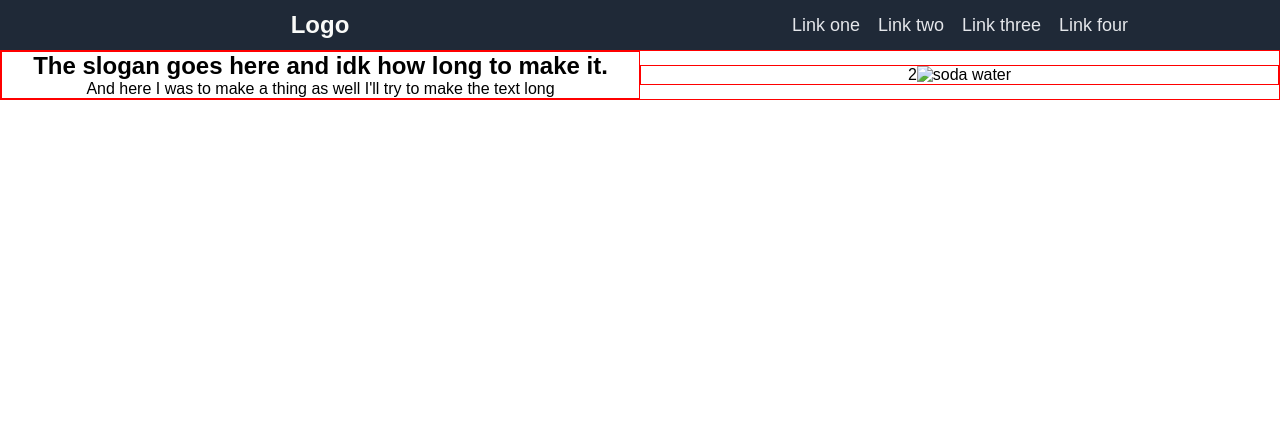
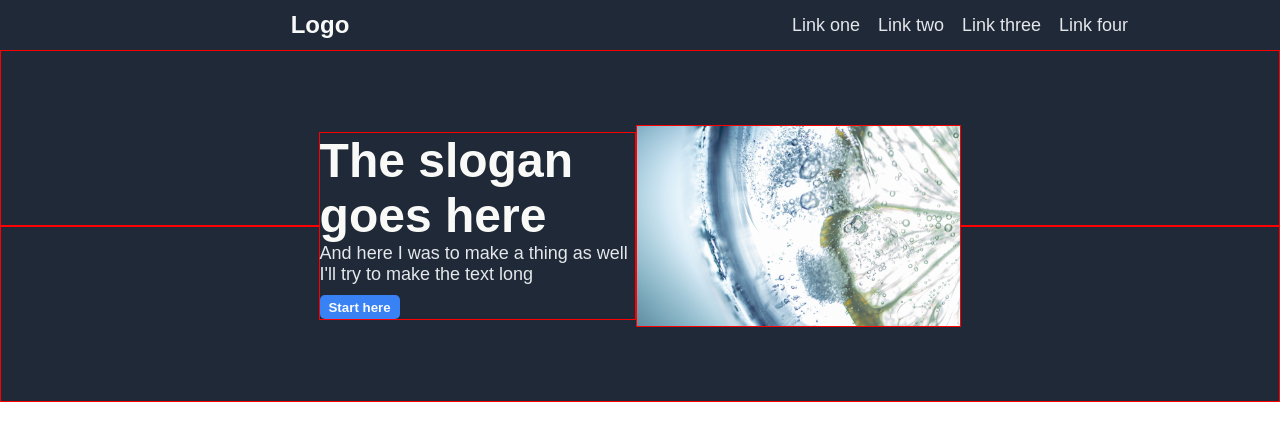
Before and after one commit to AngelicWars/landing-page, a plain HTML site: page index.html in a window 1280 px wide. Drawn offline with Linux system fonts and the light colour scheme.

Commit message:
added more to css and HTML

```diff
--- a/css/style.css
+++ b/css/style.css
@@ -62,16 +62,25 @@ nav {
     align-items: center;
     justify-content: center;
     width: auto;
+    height: 350px;
+    background-color: #1F2937;
     border: 1px solid red;
 }
 
 
 .hero div {
     display: flex;
-    flex: 1;
+    flex: 2;
     border: 1px solid red;
     justify-content: center;
     align-items: center;
+}
+
+.hero div:nth-of-type(2){
+
+}
+.hero div:nth-of-type(3) {
+
 }
 
 .hero-text {
@@ -81,8 +90,50 @@ nav {
     border: 1px solid red;
     justify-content: center;
     align-items: center;
+
+
 }
 
-.hero-text {
+.hero-text h2,
+.hero-text p,
+.hero-text button{
+    display: flex;
+    align-self: start;
+}
 
+.hero-text h2 {
+    font-size: 48px;
+    font-weight: 900;
+    color: #F9FAF8;
 }
+
+.hero-text p {
+    font-size: 18px;
+    color: #E5E7Eb;
+}
+
+.hero-text button {
+    border: none;
+    border-radius: 5px;
+    width: 10vh;
+    height: 3vh;
+    justify-content: center;
+    align-items: center;
+    background-color: #3882F6;
+    font-weight: bold;
+    color: #F9FAF8;
+    margin-top: 10px;
+}
+
+.box div{
+    display: flex;
+    width: 10px;
+    height: 10px;
+    border: 1px solid royalblue;
+    flex: -2 0 50px;
+}
+
+img {
+    width: auto;
+    height: 25vh;
+}
--- a/index.html
+++ b/index.html
@@ -21,13 +21,16 @@
         </nav>
     </header>
     <div class="hero">
+        <div class="box"></div>
         <div class="hero-text">
-            <h2>The slogan goes here and idk how long to make it.</h2>
+            <h2>The slogan goes here</h2>
             <p>And here I was to make a thing as well I'll try to make the text long</p>
+            <button>Start here</button>
         </div>
-        <div>2
-            <img src="" alt="soda water">
+        <div>
+            <img src="./img/soda-water-g070ef0d47_1920.jpg" alt="soda water">
         </div>
+        <div></div>
     </div>
 </body>
 </html>
```
